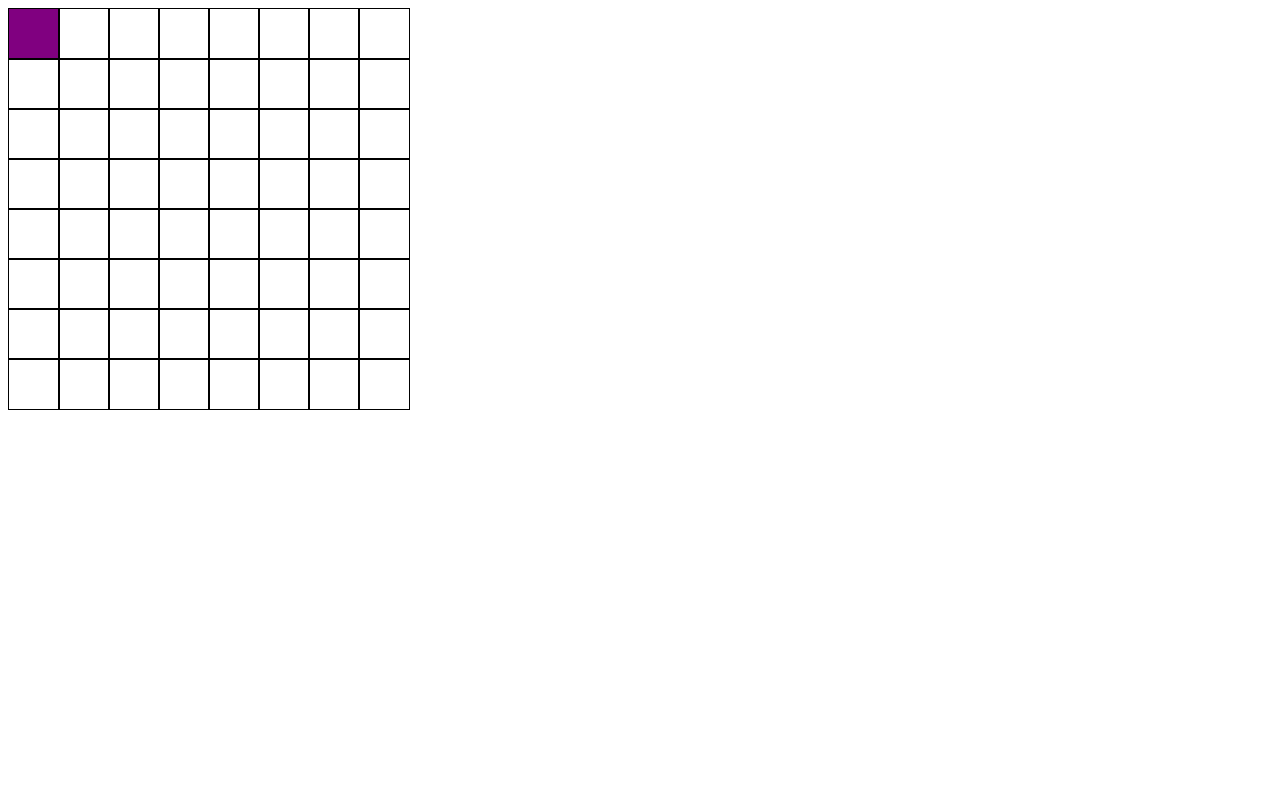
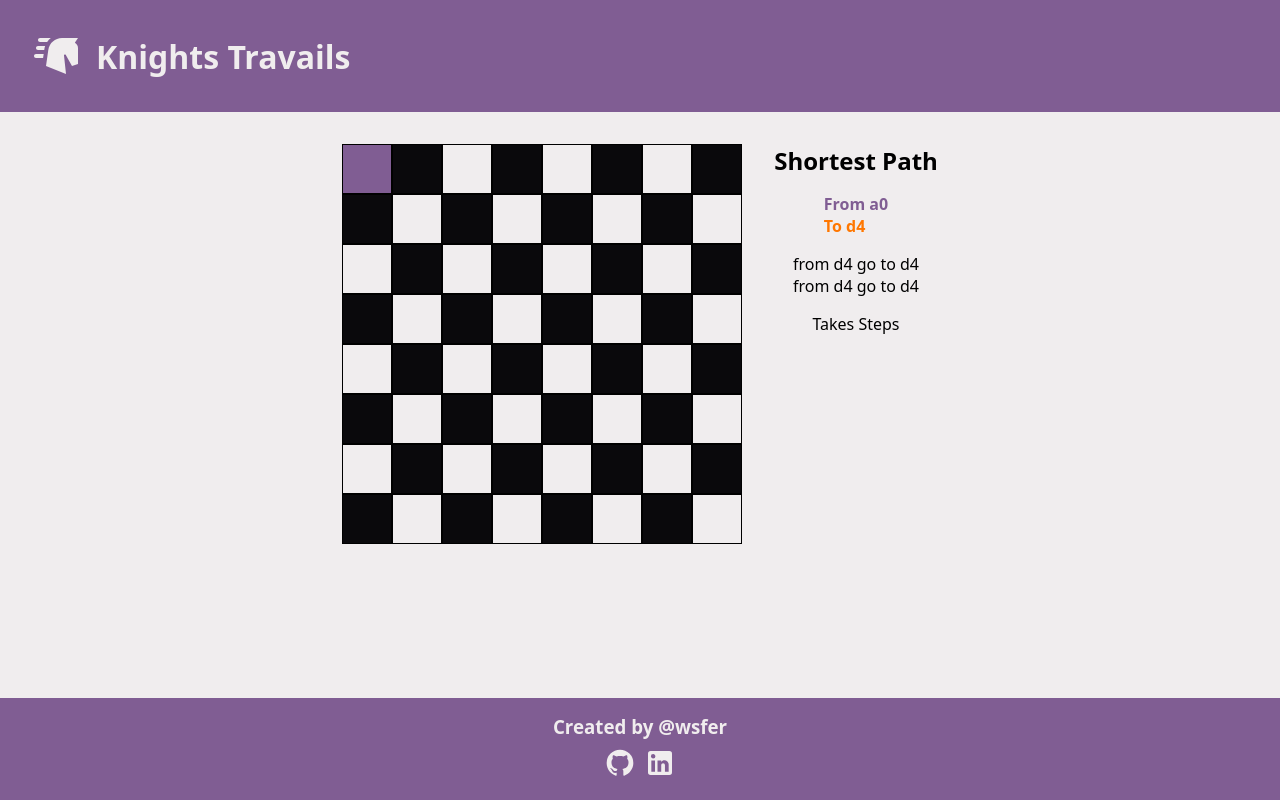
Before and after one commit to wsfer/knights-travails, a website built with webpack: page dist/index.html in a window 1280 px wide. Built offline with Linux system fonts and the light colour scheme.

Commit message:
create page design

```diff
--- a/src/index.js
+++ b/src/index.js
@@ -4,7 +4,9 @@ import Graph from './modules/graph';
 const board = new Graph();
 
 board.nodes.forEach((row) => {
+    const div = document.createElement('div');
     row.forEach((node) => {
-        document.querySelector('.board').appendChild(node.square);
+        div.appendChild(node.square);
     });
+    document.querySelector('.board').appendChild(div);
 });
--- a/src/modules/graph.js
+++ b/src/modules/graph.js
@@ -18,7 +18,7 @@ class Graph {
         // Build the node and put it in the graph
         const node = new Node();
         this.nodes[x][y] = node;
-        node.square.addEventListener('click', () => {
+        node.square.addEventListener('click', (e) => {
             this.knightMoves(node);
         });
 
--- a/src/modules/node.js
+++ b/src/modules/node.js
@@ -14,12 +14,12 @@ class Node {
         // Case where knight is moved here
         if (bool) {
             this.#hasKnight = true;
-            this.square.classList.add('knight');
+            this.square.setAttribute('id', 'knight');
         }
         // Case where knight is removed from here
         else {
             this.#hasKnight = false;
-            this.square.classList.remove('knight');
+            this.square.removeAttribute('id');
         }
     }
 
--- a/src/style.scss
+++ b/src/style.scss
@@ -1,2 +1,18 @@
-// Testing sass modules
-@use 'styles/board';
+@use "styles/header";
+@use "styles/content";
+@use "styles/footer";
+
+* {
+    font-family: system-ui, -apple-system, BlinkMacSystemFont, 'Segoe UI', Roboto, Oxygen, Ubuntu, Cantarell, 'Open Sans', 'Helvetica Neue', sans-serif;
+    box-sizing: border-box;
+    padding: 0;
+    margin: 0;
+    color: inherit;
+    text-decoration: none;
+}
+
+body {
+    min-height: 100vh;
+    display: grid;
+    grid-template-rows: auto 1fr auto;
+}
--- a/src/styles/_board.scss
+++ b/src/styles/_board.scss
@@ -1,7 +1,27 @@
+@use "./colors" as *;
+
 .board {
     display: grid;
     grid-template-columns: repeat(8, 50px);
     grid-template-rows: repeat(8, 50px);
+
+    div:nth-child(even) {
+        .square:nth-child(even) {
+            background-color: $light;
+        }
+        .square:nth-child(odd) {
+            background-color: $dark;
+        }
+    }
+
+    div:nth-child(odd) {
+        .square:nth-child(even) {
+            background-color: $dark;
+        }
+        .square:nth-child(odd) {
+            background-color: $light;
+        }
+    }
 }
 
 .square {
@@ -9,7 +29,11 @@
     height: 50px;
     border: 1px solid black;
 
-    &.knight {
-        background-color: purple;
+    &#knight {
+        background-color: $bg-color;
+    }
+
+    &#target {
+        background-color: $secondary;
     }
 }
--- /dev/null
+++ b/src/styles/_colors.scss
@@ -0,0 +1,4 @@
+$bg-color: #805D93;
+$secondary: #FF7700;
+$light: #F0EDEE;
+$dark: #0A090C;
--- /dev/null
+++ b/src/styles/_content.scss
@@ -0,0 +1,35 @@
+@use "./colors" as *;
+@use "./board";
+
+main {
+    background-color: $light;
+    display: flex;
+    justify-content: center;
+    gap: 2rem;
+    padding: 2rem 4rem;
+}
+
+.board-status {
+    display: flex;
+    flex-direction: column;
+    align-items: center;
+    gap: 1rem;
+
+    .from {
+        font-weight: bold;
+        color: $bg-color;
+    }
+
+    .to {
+        font-weight: bold;
+        color: $secondary;
+    }
+
+    .path {
+        list-style: none;
+    }
+
+    .steps {
+        font-weight: bold;
+    }
+}
--- /dev/null
+++ b/src/styles/_footer.scss
@@ -0,0 +1,31 @@
+@use "./colors" as *;
+
+footer {
+    background-color: $bg-color;
+    width: 100%;
+    padding: 1rem;
+    display: flex;
+    flex-direction: column;
+    justify-content: center;
+    align-items: center;
+    gap: 0.5rem;
+
+    > h3 {
+        color: $light;
+    }
+
+    > .links {
+        display: flex;
+        justify-content: center;
+        gap: 0.5rem;
+    }
+
+    svg {
+        width: 2rem;
+        height: 2rem;
+
+        > path {
+            fill: $light;
+        }
+    }
+}
--- /dev/null
+++ b/src/styles/_header.scss
@@ -0,0 +1,27 @@
+@use "./colors" as *;
+
+header {
+    background-color: $bg-color;
+    width: 100%;
+    padding: 2rem;
+    display: flex;
+    justify-content: left;
+    align-items: center;
+
+    h1 {
+        color: $light;
+        display: flex;
+        justify-content: center;
+        align-items: center;
+        gap: 1rem;
+    }
+
+    svg {
+        width: 3rem;
+        height: 3rem;
+
+        > path {
+            fill: $light;
+        }
+    }
+}
```
Also changed, not shown: dist/bundle.js, dist/index.html.
